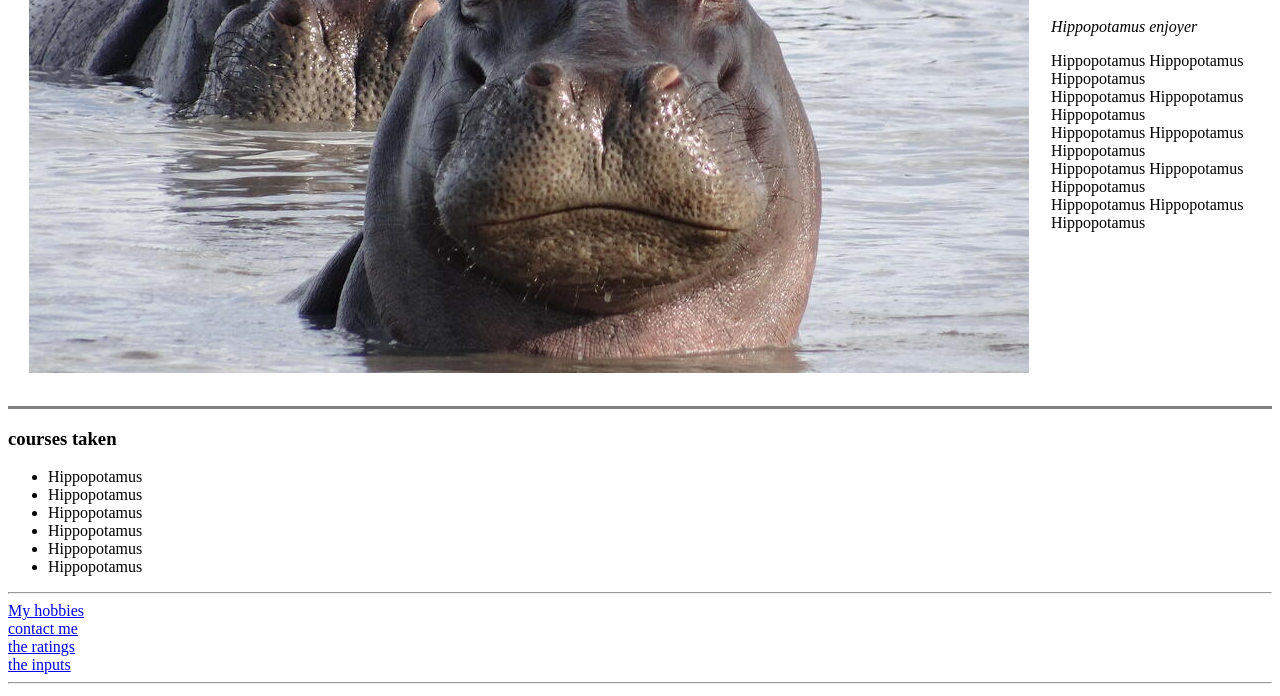
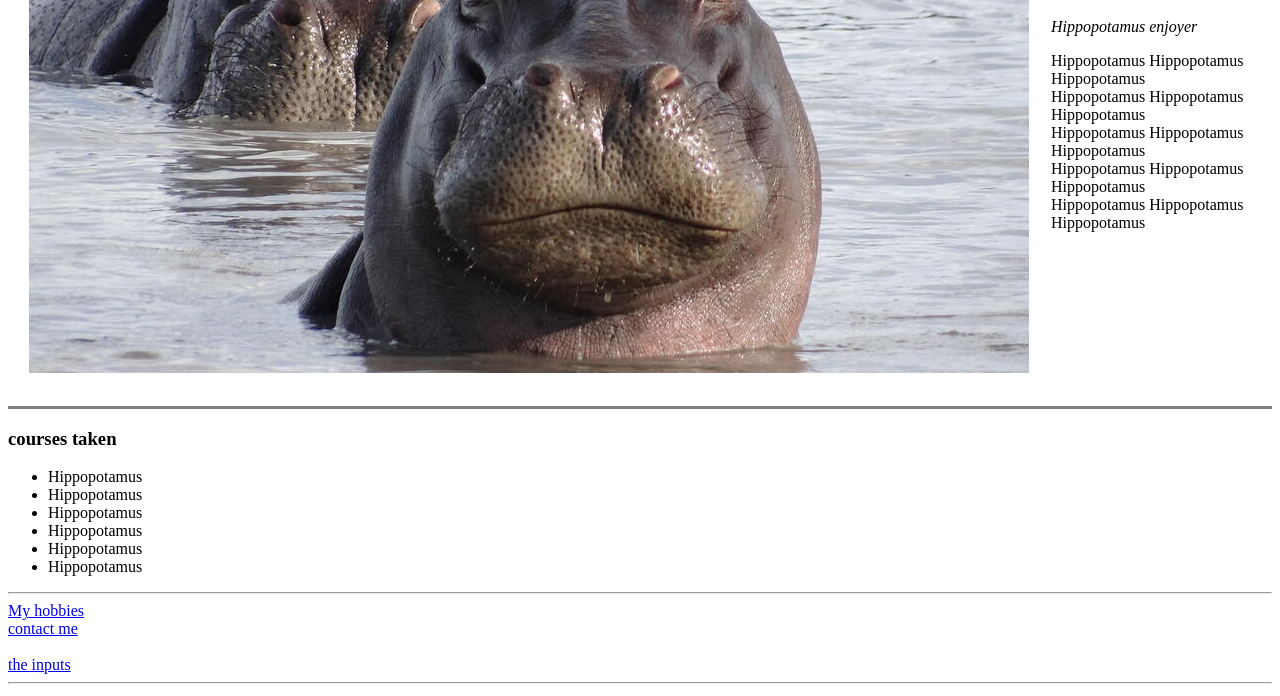
Before and after one commit to sshheerrvviinn/cv, a plain HTML site: page index.html in a window 1280 px wide. Shown: the part 256-952 px from the top of the page. Drawn offline with Linux system fonts and the light colour scheme.

Commit message:
remove ratings

```diff
--- a/index.html
+++ b/index.html
@@ -39,7 +39,6 @@
   <br>
   <a href="contact-me.html">contact me</a>
   <br>
-  <a href="table.html">the ratings</a>
   <br>
   <a href="inputs.html">the inputs</a>
   <hr>
```
